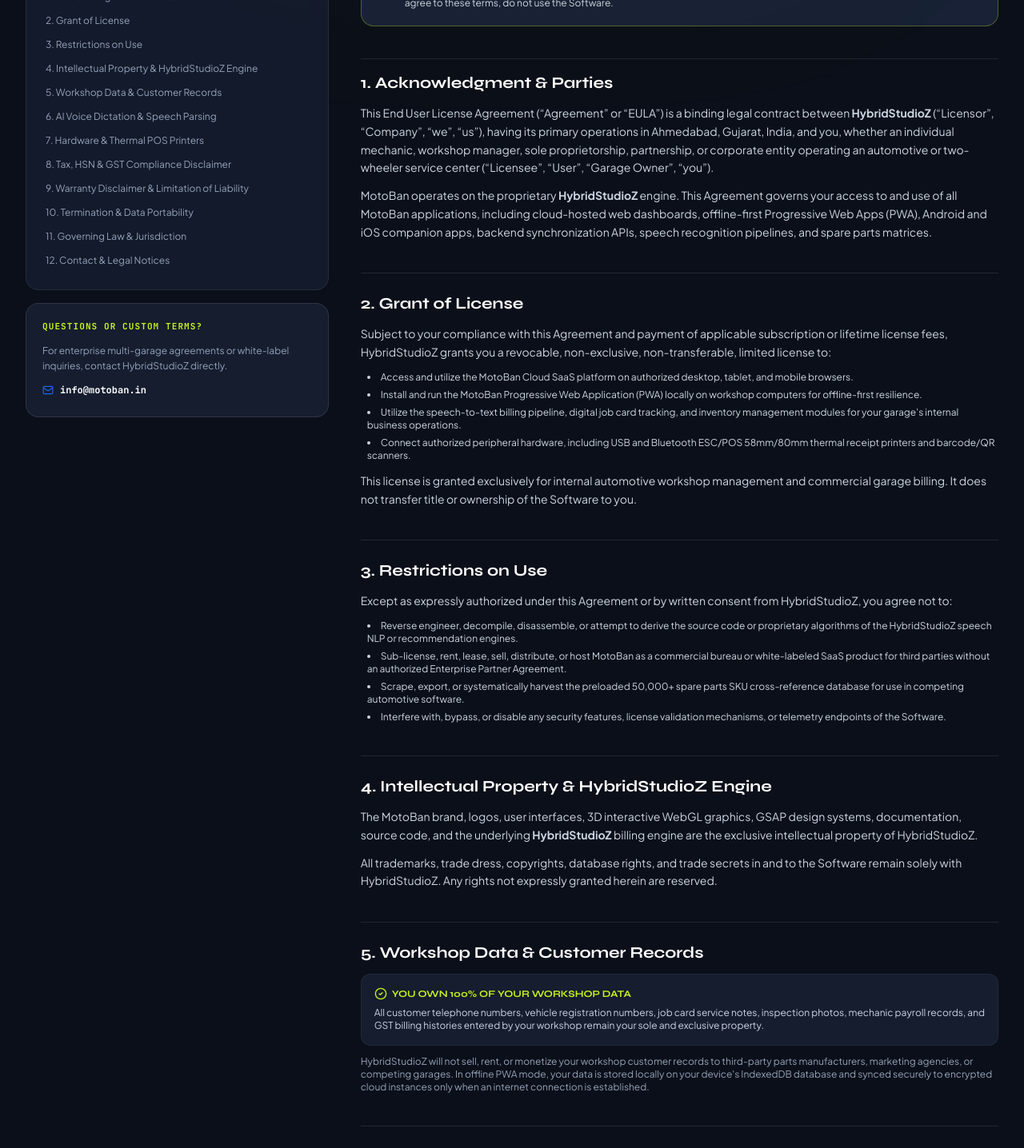
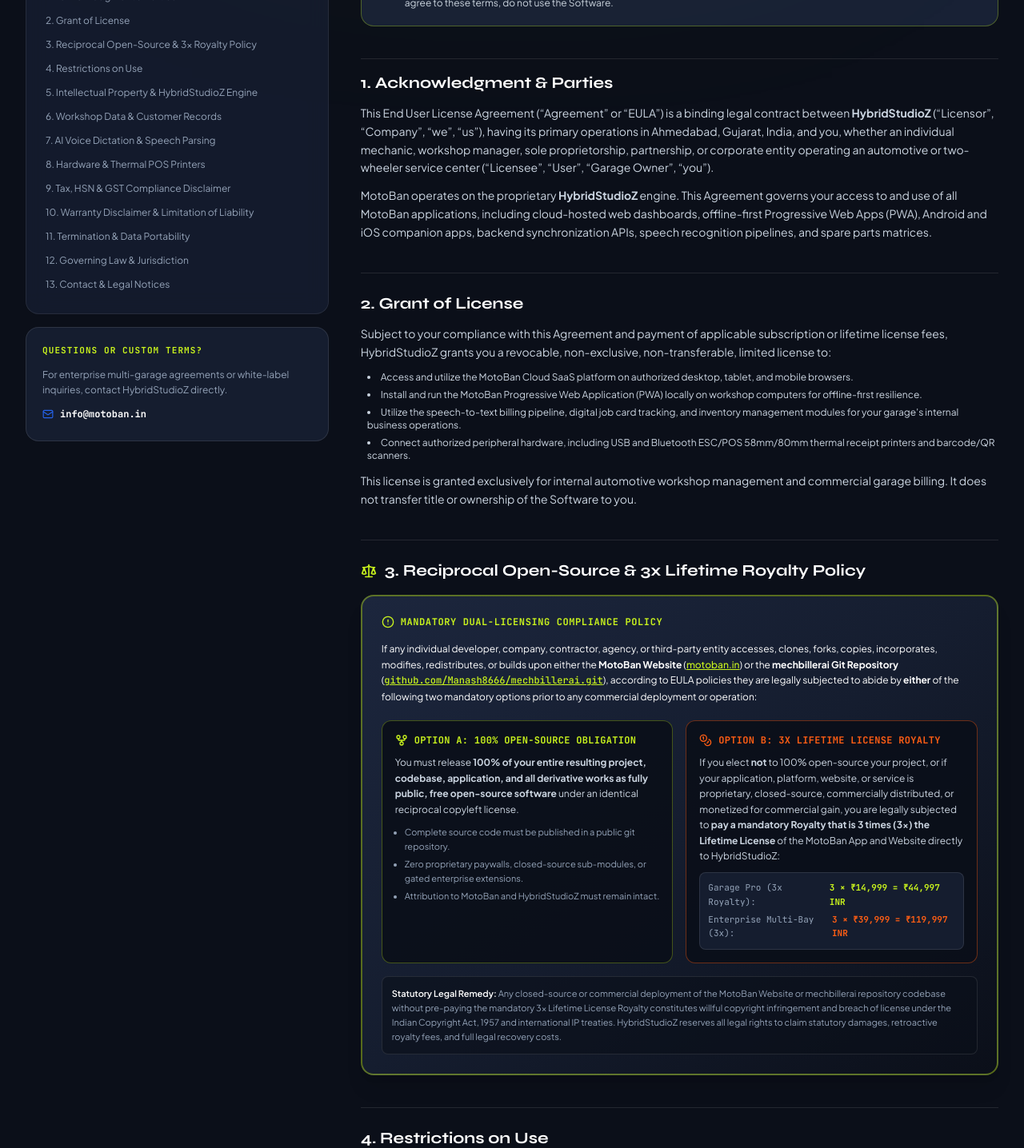
Before and after one commit to Manash8666/motoban-website, a Next.js app: page /eula in a window 1280 px wide. Shown: the part 500-1936 px from the top of the page at 80% size. Built offline with nearby package versions, Linux system fonts and the light colour scheme.

Commit message:
legal: add reciprocal open-source or 3x lifetime license royalty clause to EULA and README

```diff
--- a/src/app/eula/page.tsx
+++ b/src/app/eula/page.tsx
@@ -1,27 +1,28 @@
 import type { Metadata } from "next";
 import Link from "next/link";
-import { Shield, FileText, CheckCircle2, AlertCircle, Mail, MapPin, ExternalLink, ArrowLeft } from "lucide-react";
+import { Shield, FileText, CheckCircle2, AlertCircle, Mail, MapPin, ExternalLink, ArrowLeft, GitFork, Scale, Coins } from "lucide-react";
 import { SITE_CONFIG } from "@/lib/constants";
 
 export const metadata: Metadata = {
   title: "End User License Agreement (EULA) — MotoBan",
   description:
-    "End User License Agreement (EULA) for MotoBan workshop software and the HybridStudioZ engine. Review terms of license, privacy, hardware usage, and data ownership.",
+    "End User License Agreement (EULA) for MotoBan workshop software and the HybridStudioZ engine. Review terms of license, privacy, hardware usage, open-source reciprocity, and data ownership.",
 };
 
 const sections = [
   { id: "acknowledgment", title: "1. Acknowledgment & Parties" },
   { id: "grant-of-license", title: "2. Grant of License" },
-  { id: "restrictions", title: "3. Restrictions on Use" },
-  { id: "intellectual-property", title: "4. Intellectual Property & HybridStudioZ Engine" },
-  { id: "data-ownership", title: "5. Workshop Data & Customer Records" },
-  { id: "voice-ai", title: "6. AI Voice Dictation & Speech Parsing" },
-  { id: "hardware", title: "7. Hardware & Thermal POS Printers" },
-  { id: "gst-disclaimer", title: "8. Tax, HSN & GST Compliance Disclaimer" },
-  { id: "limitation", title: "9. Warranty Disclaimer & Limitation of Liability" },
-  { id: "termination", title: "10. Termination & Data Portability" },
-  { id: "governing-law", title: "11. Governing Law & Jurisdiction" },
-  { id: "contact", title: "12. Contact & Legal Notices" },
+  { id: "open-source-royalty", title: "3. Reciprocal Open-Source & 3x Royalty Policy" },
+  { id: "restrictions", title: "4. Restrictions on Use" },
+  { id: "intellectual-property", title: "5. Intellectual Property & HybridStudioZ Engine" },
+  { id: "data-ownership", title: "6. Workshop Data & Customer Records" },
+  { id: "voice-ai", title: "7. AI Voice Dictation & Speech Parsing" },
+  { id: "hardware", title: "8. Hardware & Thermal POS Printers" },
+  { id: "gst-disclaimer", title: "9. Tax, HSN & GST Compliance Disclaimer" },
+  { id: "limitation", title: "10. Warranty Disclaimer & Limitation of Liability" },
+  { id: "termination", title: "11. Termination & Data Portability" },
+  { id: "governing-law", title: "12. Governing Law & Jurisdiction" },
+  { id: "contact", title: "13. Contact & Legal Notices" },
 ];
 
 export default function EulaPage() {
@@ -156,10 +157,74 @@
               </p>
             </section>
 
-            {/* Section 3 */}
+            {/* Section 3: Reciprocal Open-Source & 3x Lifetime Royalty Policy */}
+            <section id="open-source-royalty" className="space-y-4 pt-6 border-t border-white/10">
+              <div className="flex items-center space-x-2.5 text-[#C9F31D]">
+                <Scale className="w-5 h-5 shrink-0" />
+                <h2 className="font-syne font-bold text-xl text-white">
+                  3. Reciprocal Open-Source &amp; 3x Lifetime Royalty Policy
+                </h2>
+              </div>
+
+              <div className="p-6 rounded-2xl bg-gradient-to-br from-[#1C263D] via-[#151D2F] to-[#0B0F19] border-2 border-[#C9F31D]/40 space-y-4 shadow-xl">
+                <div className="flex items-center space-x-2 text-xs font-mono font-bold uppercase tracking-wider text-[#C9F31D]">
+                  <AlertCircle className="w-4 h-4 text-[#C9F31D]" />
+                  <span>Mandatory Dual-Licensing Compliance Policy</span>
+                </div>
+
+                <p className="text-xs text-white leading-relaxed">
+                  If any individual developer, company, contractor, agency, or third-party entity accesses, clones, forks, copies, incorporates, modifies, redistributes, or builds upon either the <strong>MotoBan Website</strong> (<a href="https://motoban.in" className="text-[#C9F31D] underline font-medium" target="_blank" rel="noopener noreferrer">motoban.in</a>) or the <strong>mechbillerai Git Repository</strong> (<a href="https://github.com/Manash8666/mechbillerai.git" className="text-[#C9F31D] underline font-mono font-medium" target="_blank" rel="noopener noreferrer">github.com/Manash8666/mechbillerai.git</a>), according to EULA policies they are legally subjected to abide by <strong>either</strong> of the following two mandatory options prior to any commercial deployment or operation:
+                </p>
+
+                <div className="grid grid-cols-1 md:grid-cols-2 gap-4 pt-1">
+                  {/* Option A */}
+                  <div className="p-4 rounded-xl bg-[#0B0F19]/90 border border-[#C9F31D]/30 space-y-2.5">
+                    <div className="flex items-center space-x-2 text-xs font-mono font-bold text-[#C9F31D] uppercase tracking-wide">
+                      <GitFork className="w-4 h-4 text-[#C9F31D] shrink-0" />
+                      <span>Option A: 100% Open-Source Obligation</span>
+                    </div>
+                    <p className="text-xs text-slate-300 leading-relaxed">
+                      You must release <strong>100% of your entire resulting project, codebase, application, and all derivative works as fully public, free open-source software</strong> under an identical reciprocal copyleft license.
+                    </p>
+                    <ul className="text-[11px] text-slate-400 space-y-1 pl-3 list-disc">
+                      <li>Complete source code must be published in a public git repository.</li>
+                      <li>Zero proprietary paywalls, closed-source sub-modules, or gated enterprise extensions.</li>
+                      <li>Attribution to MotoBan and HybridStudioZ must remain intact.</li>
+                    </ul>
+                  </div>
+
+                  {/* Option B */}
+                  <div className="p-4 rounded-xl bg-[#0B0F19]/90 border border-[#FF5E14]/40 space-y-2.5">
+                    <div className="flex items-center space-x-2 text-xs font-mono font-bold text-[#FF5E14] uppercase tracking-wide">
+                      <Coins className="w-4 h-4 text-[#FF5E14] shrink-0" />
+                      <span>Option B: 3x Lifetime License Royalty</span>
+                    </div>
+                    <p className="text-xs text-slate-300 leading-relaxed">
+                      If you elect <strong>not</strong> to 100% open-source your project, or if your application, platform, website, or service is proprietary, closed-source, commercially distributed, or monetized for commercial gain, you are legally subjected to <strong>pay a mandatory Royalty that is 3 times (3x) the Lifetime License</strong> of the MotoBan App and Website directly to HybridStudioZ:
+                    </p>
+                    <div className="p-2.5 rounded-lg bg-[#151D2F] border border-white/10 space-y-1 text-[11px] font-mono text-slate-200">
+                      <div className="flex justify-between items-center">
+                        <span className="text-slate-400">Garage Pro (3x Royalty):</span>
+                        <strong className="text-[#C9F31D]">3 × ₹14,999 = ₹44,997 INR</strong>
+                      </div>
+                      <div className="flex justify-between items-center">
+                        <span className="text-slate-400">Enterprise Multi-Bay (3x):</span>
+                        <strong className="text-[#FF5E14]">3 × ₹39,999 = ₹119,997 INR</strong>
+                      </div>
+                    </div>
+                  </div>
+                </div>
+
+                <div className="p-3 rounded-lg bg-[#0B0F19]/60 border border-white/10 text-[11px] text-slate-400 leading-relaxed">
+                  <strong className="text-white font-semibold">Statutory Legal Remedy:</strong> Any closed-source or commercial deployment of the MotoBan Website or mechbillerai repository codebase without pre-paying the mandatory 3x Lifetime License Royalty constitutes willful copyright infringement and breach of license under the Indian Copyright Act, 1957 and international IP treaties. HybridStudioZ reserves all legal rights to claim statutory damages, retroactive royalty fees, and full legal recovery costs.
+                </div>
+              </div>
+            </section>
+
+            {/* Section 4 */}
             <section id="restrictions" className="space-y-3 pt-6 border-t border-white/10">
               <h2 className="font-syne font-bold text-xl text-white">
-                3. Restrictions on Use
+                4. Restrictions on Use
               </h2>
               <p>Except as expressly authorized under this Agreement or by written consent from HybridStudioZ, you agree not to:</p>
               <ul className="list-disc list-inside space-y-1.5 pl-2 text-xs text-slate-300">
@@ -170,10 +235,10 @@
               </ul>
             </section>
 
-            {/* Section 4 */}
+            {/* Section 5 */}
             <section id="intellectual-property" className="space-y-3 pt-6 border-t border-white/10">
               <h2 className="font-syne font-bold text-xl text-white">
-                4. Intellectual Property &amp; HybridStudioZ Engine
+                5. Intellectual Property &amp; HybridStudioZ Engine
               </h2>
               <p>
                 The MotoBan brand, logos, user interfaces, 3D interactive WebGL graphics, GSAP design systems, documentation, source code, and the underlying <strong>HybridStudioZ</strong> billing engine are the exclusive intellectual property of HybridStudioZ.
@@ -183,10 +248,10 @@
               </p>
             </section>
 
-            {/* Section 5 */}
+            {/* Section 6 */}
             <section id="data-ownership" className="space-y-3 pt-6 border-t border-white/10">
               <h2 className="font-syne font-bold text-xl text-white">
-                5. Workshop Data &amp; Customer Records
+                6. Workshop Data &amp; Customer Records
               </h2>
               <div className="p-4 rounded-xl bg-[#151D2F] border border-white/5 space-y-2">
                 <span className="font-syne font-bold text-xs uppercase text-[#C9F31D] flex items-center space-x-1.5">
@@ -202,10 +267,10 @@
               </p>
             </section>
 
-            {/* Section 6 */}
+            {/* Section 7 */}
             <section id="voice-ai" className="space-y-3 pt-6 border-t border-white/10">
               <h2 className="font-syne font-bold text-xl text-white">
-                6. AI Voice Dictation &amp; Speech Parsing
+                7. AI Voice Dictation &amp; Speech Parsing
               </h2>
               <p>
                 MotoBan incorporates voice recognition features powered by the HybridStudioZ engine to convert spoken workshop terminology into billable items and HSN codes.
@@ -215,10 +280,10 @@
               </p>
             </section>
 
-            {/* Section 7 */}
+            {/* Section 8 */}
             <section id="hardware" className="space-y-3 pt-6 border-t border-white/10">
               <h2 className="font-syne font-bold text-xl text-white">
-                7. Hardware &amp; Thermal POS Printers
+                8. Hardware &amp; Thermal POS Printers
               </h2>
               <p>
                 MotoBan supports native browser hardware drivers (WebHID / WebSerial / ESC/POS) for standard 58mm and 80mm thermal receipt printers and USB barcode scanners.
@@ -228,10 +293,10 @@
               </p>
             </section>
 
-            {/* Section 8 */}
+            {/* Section 9 */}
             <section id="gst-disclaimer" className="space-y-3 pt-6 border-t border-white/10">
               <h2 className="font-syne font-bold text-xl text-white">
-                8. Tax, HSN &amp; GST Compliance Disclaimer
+                9. Tax, HSN &amp; GST Compliance Disclaimer
               </h2>
               <p>
                 MotoBan assists garages by automatically mapping items to standard Indian HSN/SAC codes and calculating applicable GST tax rates (CGST, SGST, IGST).
@@ -241,10 +306,10 @@
               </p>
             </section>
 
-            {/* Section 9 */}
+            {/* Section 10 */}
             <section id="limitation" className="space-y-3 pt-6 border-t border-white/10">
               <h2 className="font-syne font-bold text-xl text-white">
-                9. Warranty Disclaimer &amp; Limitation of Liability
+                10. Warranty Disclaimer &amp; Limitation of Liability
               </h2>
               <p className="text-xs uppercase font-mono tracking-wider text-slate-400">
                 DISCLAIMER OF WARRANTIES:
@@ -260,10 +325,10 @@
               </p>
             </section>
 
-            {/* Section 10 */}
+            {/* Section 11 */}
             <section id="termination" className="space-y-3 pt-6 border-t border-white/10">
               <h2 className="font-syne font-bold text-xl text-white">
-                10. Termination &amp; Data Portability
+                11. Termination &amp; Data Portability
               </h2>
               <p>
                 You may terminate this Agreement at any time by discontinuing use of the Software. HybridStudioZ may suspend or terminate your license immediately if you breach any material provision of this Agreement.
@@ -273,20 +338,20 @@
               </p>
             </section>
 
-            {/* Section 11 */}
+            {/* Section 12 */}
             <section id="governing-law" className="space-y-3 pt-6 border-t border-white/10">
               <h2 className="font-syne font-bold text-xl text-white">
-                11. Governing Law &amp; Jurisdiction
+                12. Governing Law &amp; Jurisdiction
               </h2>
               <p>
                 This Agreement shall be governed by, construed, and enforced in accordance with the laws of the Republic of India. Any dispute, claim, or controversy arising out of or relating to this Agreement shall be subject to the exclusive jurisdiction of the competent courts located in <strong>Ahmedabad, Gujarat, India</strong>.
               </p>
             </section>
 
-            {/* Section 12 */}
+            {/* Section 13 */}
             <section id="contact" className="space-y-4 pt-6 border-t border-white/10">
               <h2 className="font-syne font-bold text-xl text-white">
-                12. Contact &amp; Legal Notices
+                13. Contact &amp; Legal Notices
               </h2>
               <p>
                 If you have questions regarding this End User License Agreement, custom workshop enterprise terms, or commercial licensing, please reach out to our legal and operations desk:
```
Also changed, not shown: 2 other files (tests, documents, lock files or other folders).
